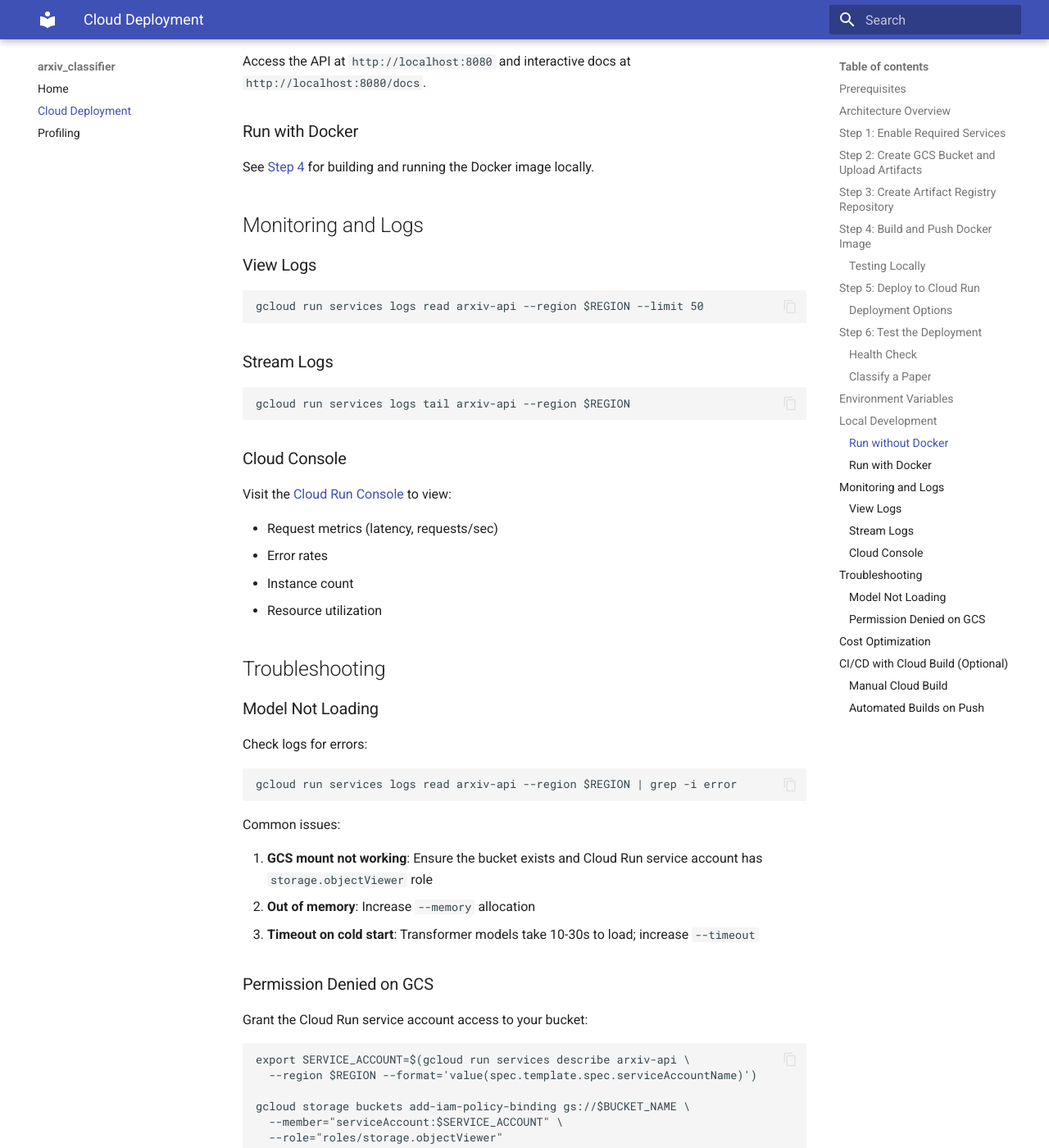
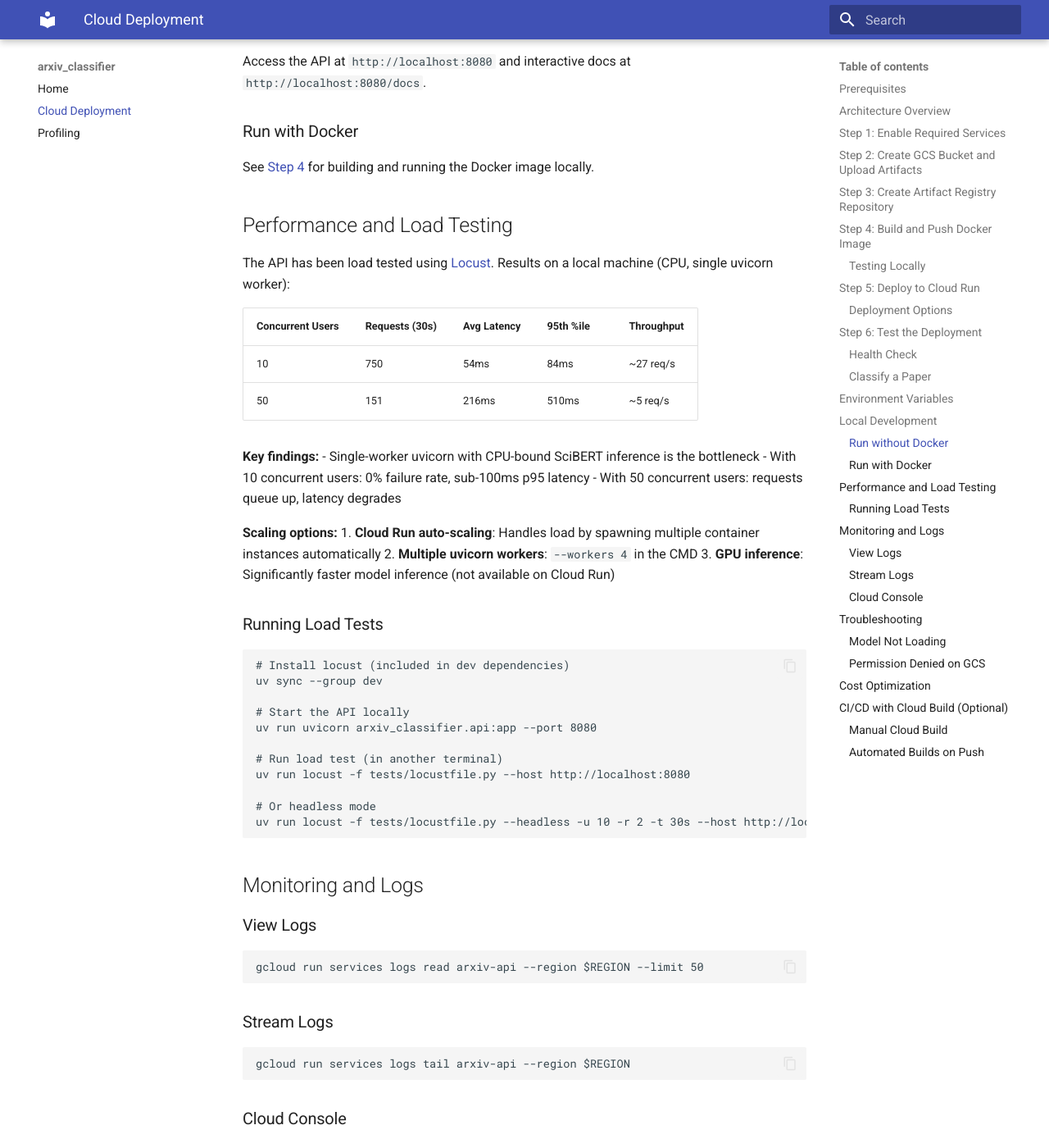
Before and after one commit to nicholaseruplarsen/mlops-02476, an MkDocs documentation site: the page built from docs/source/cloud_deployment.md, in a window 1280 px wide and 1400 px high, scrolled down 4803 px. Shown: the whole window at 82% size. Built offline with MkDocs 1.6.1 and Material for MkDocs 9.7.7, drawn with Linux system fonts in a browser that asks for light colours.

Commit message:
Add load testing with Locust and document performance results
- Add locustfile.py for API load testing
- Document load test results in cloud_deployment.md (27 req/s @ 10 users)
- Add locust as dev dependency
- Mark M22-M24 tasks as complete in todo.md

````diff
--- a/docs/source/cloud_deployment.md
+++ b/docs/source/cloud_deployment.md
@@ -213,6 +213,41 @@
 
 See [Step 4](#step-4-build-and-push-docker-image) for building and running the Docker image locally.
 
+## Performance and Load Testing
+
+The API has been load tested using [Locust](https://locust.io/). Results on a local machine (CPU, single uvicorn worker):
+
+| Concurrent Users | Requests (30s) | Avg Latency | 95th %ile | Throughput |
+|------------------|----------------|-------------|-----------|------------|
+| 10 | 750 | 54ms | 84ms | ~27 req/s |
+| 50 | 151 | 216ms | 510ms | ~5 req/s |
+
+**Key findings:**
+- Single-worker uvicorn with CPU-bound SciBERT inference is the bottleneck
+- With 10 concurrent users: 0% failure rate, sub-100ms p95 latency
+- With 50 concurrent users: requests queue up, latency degrades
+
+**Scaling options:**
+1. **Cloud Run auto-scaling**: Handles load by spawning multiple container instances automatically
+2. **Multiple uvicorn workers**: `--workers 4` in the CMD
+3. **GPU inference**: Significantly faster model inference (not available on Cloud Run)
+
+### Running Load Tests
+
+```bash
+# Install locust (included in dev dependencies)
+uv sync --group dev
+
+# Start the API locally
+uv run uvicorn arxiv_classifier.api:app --port 8080
+
+# Run load test (in another terminal)
+uv run locust -f tests/locustfile.py --host http://localhost:8080
+
+# Or headless mode
+uv run locust -f tests/locustfile.py --headless -u 10 -r 2 -t 30s --host http://localhost:8080
+```
+
 ## Monitoring and Logs
 
 ### View Logs
--- a/pyproject.toml
+++ b/pyproject.toml
@@ -55,6 +55,7 @@
     "dvc-gs>=3.0.2",
     "pathspec<1.0.0",             # DVC breaks with pathspec v1.0.0 and above
     "torch-tb-profiler>=0.4.3",
+    "locust>=2.43.1",
 ]
 
 [tool.uv]
````
Also changed, not shown: todo.md (+4 -4 lines), 2 other files.
